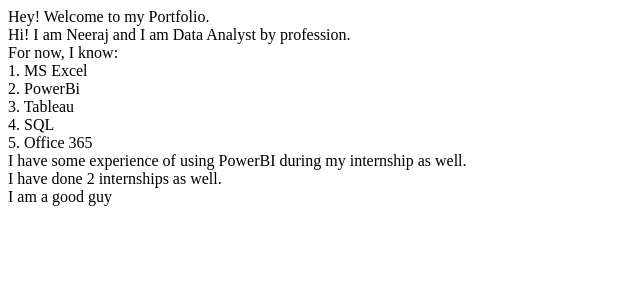
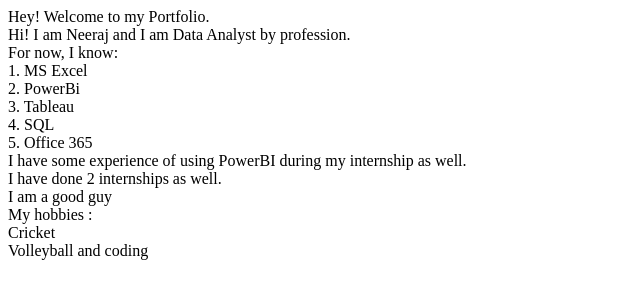
Before and after one commit to Neeraj-TheAnalyst/Neeraj-TheAnalyst, a plain HTML site: page index.html in a window 1280 px wide. Shown: the whole page, without its empty margins (0-640 px from the left). Drawn offline with Linux system fonts and the light colour scheme.

Commit message:
Update: Hobbies

```diff
--- a/index.html
+++ b/index.html
@@ -22,6 +22,9 @@ For now, I know: <br>
 I have some experience of using PowerBI during my internship as well.<br>
 I have done 2 internships as well.<br>
 I am a good guy<br>
+My hobbies : <br>
+Cricket<br>
+Volleyball and coding<br>
 
 </body>
 </html>
```
